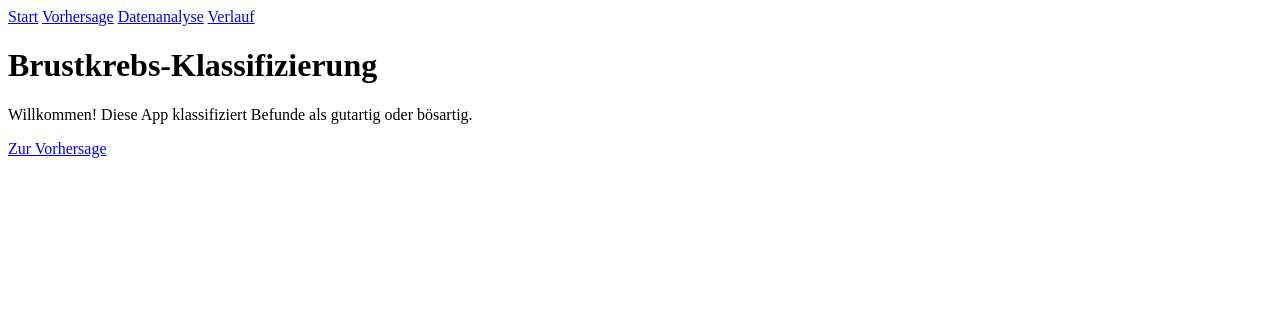
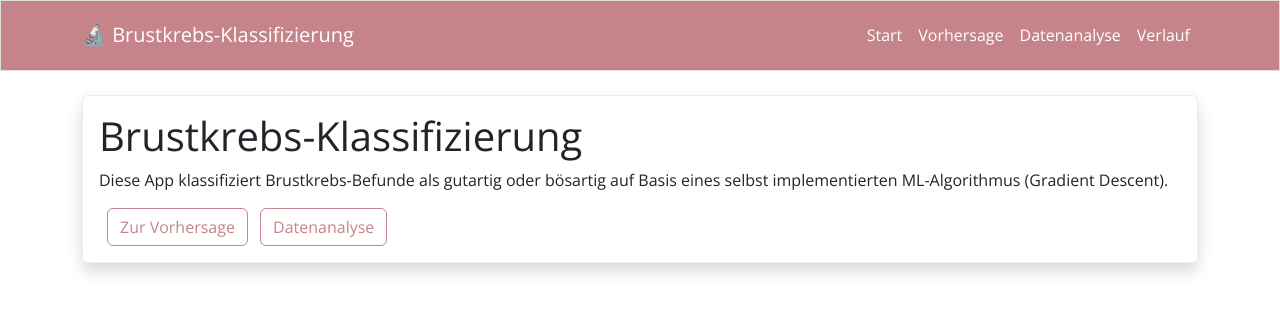
Before and after one commit to Johannauni/breast-cancer-prediction, a Flask app: page / in a window 1280 px wide. Shown: the top 313 px of the page. Run offline with Flask 3, Linux system fonts and the light colour scheme; some libraries are stand-ins or nearby versions.

Commit message:
Add styling and finalize index page
- Added Bootswatch Simplex theme
- Added custom CSS with pink/mauve color scheme
- Styled navbar in altrosa with white text
- Added custom btn-rosa and btn-rosa-outline classes
- Finalized index page layout with card and buttons

```diff
--- a/app.py
+++ b/app.py
@@ -4,7 +4,7 @@ from flask import request
 app = Flask(__name__)
 
 @app.route("/")
-def index():                    # Startseite
+def index():       # Startseite
     return render_template("index.html")
 
 @app.route("/predict", methods=["GET", "POST"]) #Brustkrebs Klassifizierung von neuen Patientendaten
--- /dev/null
+++ b/static/style.css
@@ -0,0 +1,34 @@
+/* Navbar */
+.navbar {
+    background-color: #C4848A !important;
+}
+
+.navbar-brand, .nav-link {
+    color: white !important;
+}
+
+.nav-link:hover {
+    color: #f0e0e0 !important;
+}
+
+/*Buttons */
+.btn-primary {
+    background-color: #C4848A !important;
+    border-color: #C4848A !important;
+    color: white !important;
+}
+
+.btn-primary:hover {
+    background-color: #b07078 !important;
+    border-color: #b07078 !important;
+}
+
+.btn-outline-secondary {
+    border-color: #C4848A !important;
+    color: #C4848A !important;
+}
+
+.btn-outline-secondary:hover {
+    background-color: #C4848A !important;
+    color: white !important;
+}
--- a/templates/base.html
+++ b/templates/base.html
@@ -2,16 +2,30 @@
 <html lang="de">
 <head>
     <meta charset="UTF-8">
+    <meta name="viewport" content="width=device-width, initial-scale=1">
     <title>Breast Cancer Prediction</title>
+    <link rel="stylesheet" href="https://cdn.jsdelivr.net/npm/bootswatch@5.3.3/dist/simplex/bootstrap.min.css">
+    <link rel="stylesheet" href="{{ url_for('static', filename='style.css') }}">
 </head>
-<body>
-    <nav>
-        <a href="/">Start</a>
-        <a href="/predict">Vorhersage</a>
-        <a href="/eda">Datenanalyse</a>
-        <a href="/history">Verlauf</a>
+<body class="bg-light">
+
+    <nav class="navbar navbar-expand-lg bg-light">
+        <div class="container">
+            <a class="navbar-brand" href="/">🔬 Brustkrebs-Klassifizierung</a>
+            <div class="navbar-nav ms-auto">
+                <a class="nav-link" href="/">Start</a>
+                <a class="nav-link" href="/predict">Vorhersage</a>
+                <a class="nav-link" href="/eda">Datenanalyse</a>
+                <a class="nav-link" href="/history">Verlauf</a>
+            </div>
+        </div>
     </nav>
-    {% block content %}
-    {% endblock %}
+
+    <div class="container mt-4">
+        {% block content %}
+        {% endblock %}
+    </div>
+
+    <script src="https://cdn.jsdelivr.net/npm/bootstrap@5.3.0/dist/js/bootstrap.bundle.min.js"></script>
 </body>
 </html>
--- a/templates/index.html
+++ b/templates/index.html
@@ -1,7 +1,15 @@
 {% extends "base.html" %}
 
 {% block content %}
-    <h1>Brustkrebs-Klassifizierung</h1>
-    <p>Willkommen! Diese App klassifiziert Befunde als gutartig oder bösartig.</p>
-    <a href="/predict">Zur Vorhersage</a>
+<div class="card shadow">
+    <div class="card-body">
+        <h1 class="card-title">Brustkrebs-Klassifizierung</h1>
+        <p class="card-text">
+            Diese App klassifiziert Brustkrebs-Befunde als gutartig oder bösartig
+            auf Basis eines selbst implementierten ML-Algorithmus (Gradient Descent).
+        </p>
+        <a href="/predict" class="btn btn-outline-secondary ms-2">Zur Vorhersage</a>
+        <a href="/eda" class="btn btn-outline-secondary ms-2">Datenanalyse</a>
+    </div>
+</div>
 {% endblock %}
```
Also changed, not shown: templates/eda.html (+18 -9 lines), templates/history.html (+27 -9 lines), templates/predict.html (+25 -9 lines).
